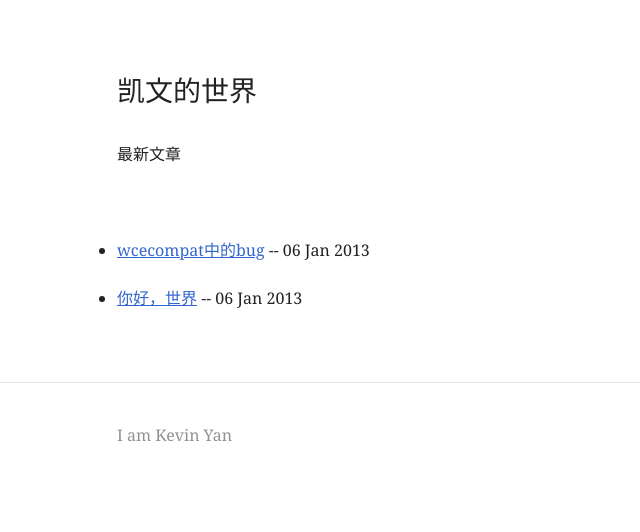
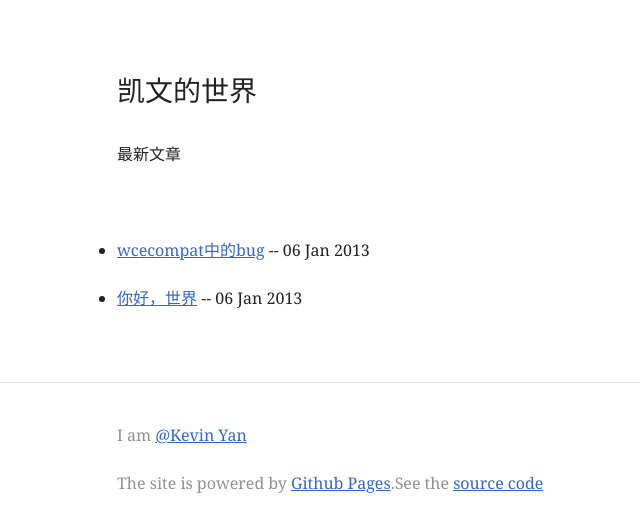
Before and after one commit to since1q80/me, a Jekyll site: the page built from index.html, in a window 1280 px wide. Shown: the top 532 px of the page, without its empty margins (203-843 px from the left). Built offline with Jekyll 4.4.1, drawn with Linux system fonts in a browser that asks for light colours; Markdown is read by kramdown in place of the engine named in the settings; the list of posts is cut into pages by our own code.

Commit message:
modify the footer

```diff
--- a/_layouts/default.html
+++ b/_layouts/default.html
@@ -11,7 +11,8 @@
 </div>
 <footer>
 	<div class="footer-section">
-		<p>I am Kevin Yan</p>
+		<p>I am <a href="http://weibo.com/1q80">@Kevin Yan</a></p>
+		<p>The site is powered by <a href="http://pages.github.com">Github Pages</a>.See the <a href="https://github.com/since1q80/me">source code</a></p>
 	</div>
 </footer>
 </body>
```
